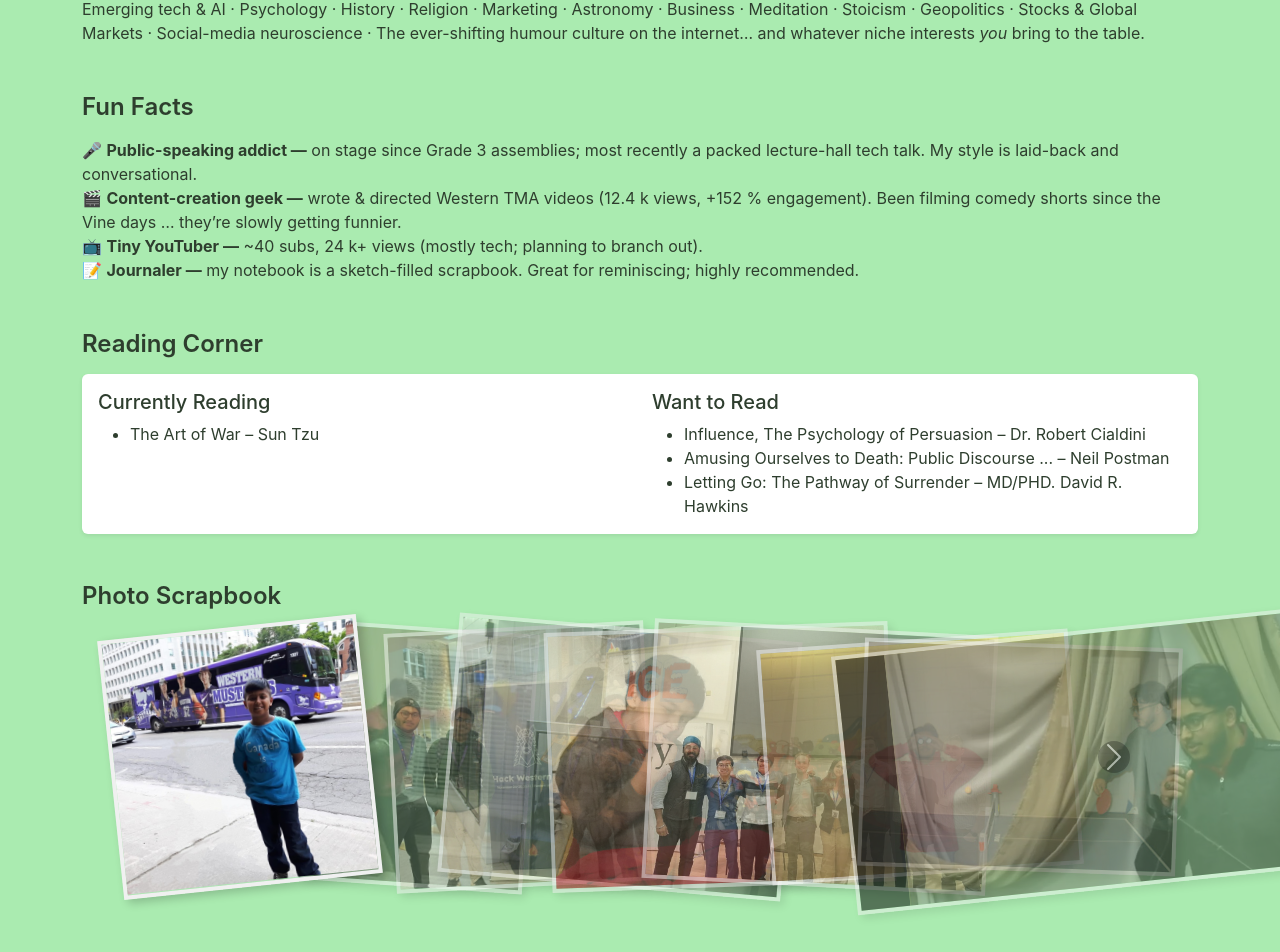
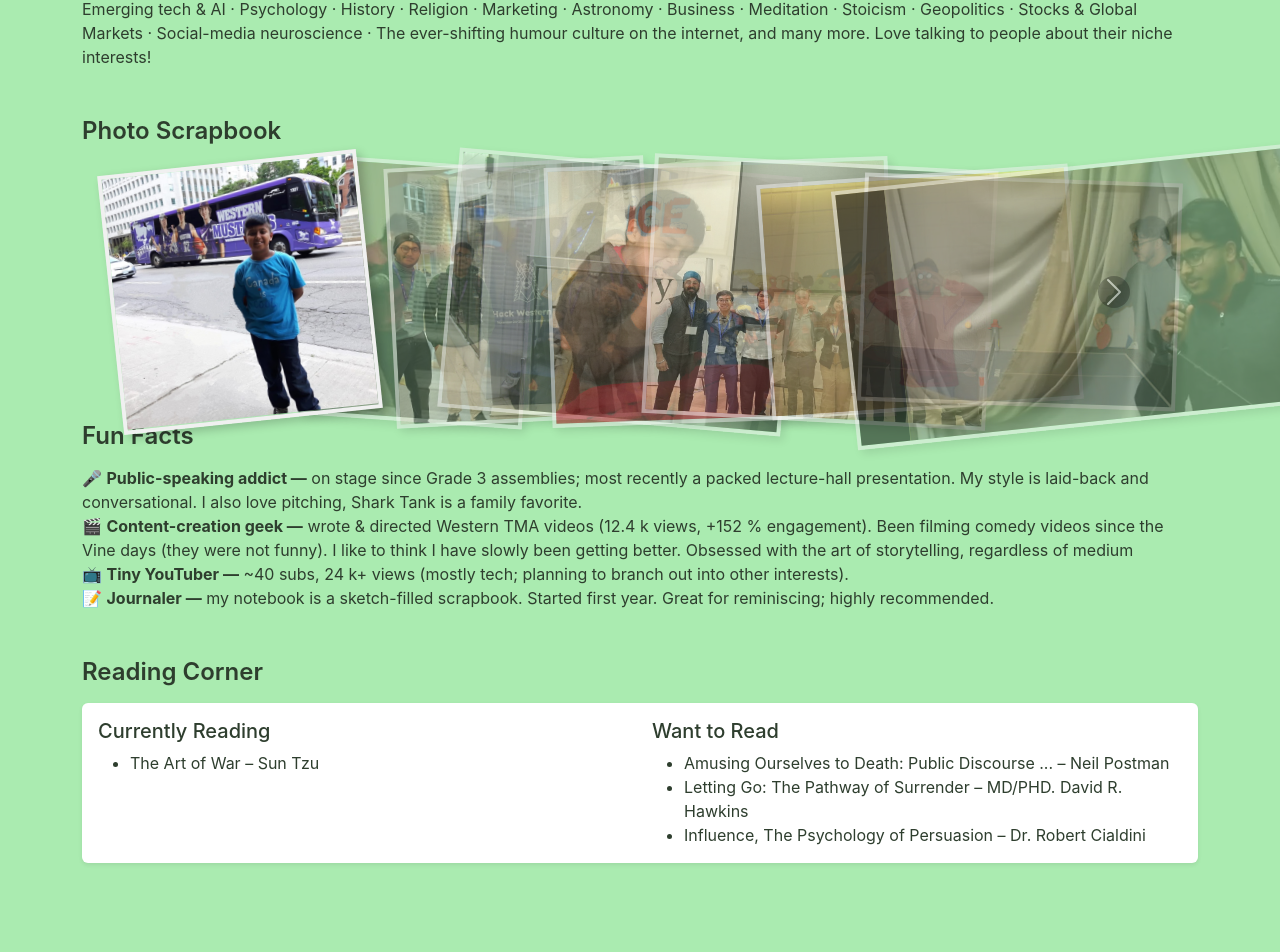
Before and after one commit to Faseeh-Naqvi/faseeh.ca, a React (Create React App) app in the folder my-portfolio/: page /about in a window 1280 px wide. Shown: the part 312-1264 px from the top of the page. Built offline with nearby package versions, Linux system fonts and the light colour scheme.

Commit message:
Update text content

```diff
--- a/my-portfolio/src/pages/About.js
+++ b/my-portfolio/src/pages/About.js
@@ -22,9 +22,10 @@ export default function About() {
     'The Art of War – Sun Tzu',
   ];
   const wantToRead = [
-    'Influence, The Psychology of Persuasion – Dr. Robert Cialdini',
     'Amusing Ourselves to Death: Public Discourse ... – Neil Postman',
     'Letting Go: The Pathway of Surrender – MD/PHD. David R. Hawkins',
+    'Influence, The Psychology of Persuasion – Dr. Robert Cialdini',
+
   ];
 
   return (
@@ -38,7 +39,7 @@ export default function About() {
         Lately I’ve been diving into <em>Stoicism</em>, Eastern philosophy, and how
         social media rewires our brains. When I’m not coding, you’ll find me watching
         videos on psychology, history, religion, marketing, astronomy, or global
-        business trends — I’m always up for a good conversation!
+        business trends. I’m always up for a good conversation!
       </p>
 
       {/* ---------- Interests ---------- */}
@@ -47,50 +48,9 @@ export default function About() {
         <p>
           Emerging tech &amp; AI · Psychology · History · Religion · Marketing · Astronomy · Business ·
           Meditation · Stoicism · Geopolitics · Stocks &amp; Global Markets ·
-          Social-media neuroscience · The ever-shifting humour culture on the internet… and whatever niche interests <i>you</i> bring to the table.
+          Social-media neuroscience · The ever-shifting humour culture on the internet, and many more. Love talking to people about their niche interests!
         </p>
       </div>
-
-      {/* ---------- Fun Facts ---------- */}
-      <div className="mb-5">
-        <h2 className="h4 fw-semibold mb-3">Fun Facts</h2>
-        <ul className="list-unstyled">
-          <li>🎤 <strong>Public-speaking addict —</strong> on stage since Grade 3 assemblies; most recently a packed lecture-hall tech talk. My style is laid-back and conversational.</li>
-          <li>🎬 <strong>Content-creation geek —</strong> wrote & directed Western TMA videos (12.4 k views, +152 % engagement). Been filming comedy shorts since the Vine days … they’re slowly getting funnier.</li>
-          <li>📺 <strong>Tiny YouTuber —</strong> ~40 subs, 24 k+ views (mostly tech; planning to branch out).</li>
-          <li>📝 <strong>Journaler —</strong> my notebook is a sketch-filled scrapbook. Great for reminiscing; highly recommended.</li>
-        </ul>
-      </div>
-
-      {/* ---------- Reading Corner ---------- */}
-      <div className="mb-5">
-        <h2 className="h4 fw-semibold mb-3">Reading Corner</h2>
-        <div className="card shadow-sm">
-          <div className="card-body">
-            <div className="row">
-              {/* Currently Reading */}
-              <div className="col-md-6 mb-3 mb-md-0">
-                <h5 className="card-title">Currently Reading</h5>
-                <ul className="mb-0">
-                  {currentlyReading.map((book, i) => (
-                    <li key={i}>{book}</li>
-                  ))}
-                </ul>
-              </div>
-              {/* Want to Read */}
-              <div className="col-md-6">
-                <h5 className="card-title">Want to Read</h5>
-                <ul className="mb-0">
-                  {wantToRead.map((book, i) => (
-                    <li key={i}>{book}</li>
-                  ))}
-                </ul>
-              </div>
-            </div>
-          </div>
-        </div>
-      </div>
-
       {/* ---------- Photo Scrapbook ---------- */}
       <h2 className="h4 fw-semibold mb-3">Photo Scrapbook</h2>
       <div
@@ -130,6 +90,48 @@ export default function About() {
           <span className="carousel-control-next-icon" aria-hidden="true" />
         </button>
       </div>
+
+      {/* ---------- Fun Facts ---------- */}
+      <div className="mb-5">
+        <h2 className="h4 fw-semibold mb-3">Fun Facts</h2>
+        <ul className="list-unstyled">
+          <li>🎤 <strong>Public-speaking addict —</strong> on stage since Grade 3 assemblies; most recently a packed lecture-hall presentation. My style is laid-back and conversational. I also love pitching, Shark Tank is a family favorite.</li>
+          <li>🎬 <strong>Content-creation geek —</strong> wrote & directed Western TMA videos (12.4 k views, +152 % engagement). Been filming comedy videos since the Vine days (they were not funny). I like to think I have slowly been getting better. Obsessed with the art of storytelling, regardless of medium</li>
+          <li>📺 <strong>Tiny YouTuber —</strong> ~40 subs, 24 k+ views (mostly tech; planning to branch out into other interests).</li>
+          <li>📝 <strong>Journaler —</strong> my notebook is a sketch-filled scrapbook. Started first year. Great for reminiscing; highly recommended.</li>
+        </ul>
+      </div>
+
+      {/* ---------- Reading Corner ---------- */}
+      <div className="mb-5">
+        <h2 className="h4 fw-semibold mb-3">Reading Corner</h2>
+        <div className="card shadow-sm">
+          <div className="card-body">
+            <div className="row">
+              {/* Currently Reading */}
+              <div className="col-md-6 mb-3 mb-md-0">
+                <h5 className="card-title">Currently Reading</h5>
+                <ul className="mb-0">
+                  {currentlyReading.map((book, i) => (
+                    <li key={i}>{book}</li>
+                  ))}
+                </ul>
+              </div>
+              {/* Want to Read */}
+              <div className="col-md-6">
+                <h5 className="card-title">Want to Read</h5>
+                <ul className="mb-0">
+                  {wantToRead.map((book, i) => (
+                    <li key={i}>{book}</li>
+                  ))}
+                </ul>
+              </div>
+            </div>
+          </div>
+        </div>
+      </div>
+
+
     </div>
   );
 }
--- a/my-portfolio/src/pages/Business.js
+++ b/my-portfolio/src/pages/Business.js
@@ -5,7 +5,7 @@ const businesses = [
 	{
 		name: 'AI Automation Agency',
 		status: 'Stealth - Market Research',
-		note: 'in the works, building AI automation solutions for businesses',
+		note: 'In the works, building custom AI automation solutions for businesses',
 		links: [],
 	},
 	{
@@ -17,27 +17,27 @@ const businesses = [
 	{
 		name: 'Silo (name TBD)',
 		status: 'Stealth - Market Research',
-		note: 'Shhh… we’re s-till in the lab',
+		note: 'Shhh… we’re still in the lab',
 		links: [],
 	},
 	{
 		name: 'FasTech.dev',
 
 		status: 'Active',
-		note: 'Still building the future (very fast) | Learnt that it is neccessary to put yourself out there, especially when you have a good product.',
+		note: 'Thought of the company name in grade 9 for a school project (faseeh + Fast + Tech = FasTech) | Learnt that it is neccessary to put yourself out there, especially when you have a good product',
 		links: [{ url: 'https://fastech.dev', icon: <FaGlobe /> },{url: 'https://www.linkedin.com/company/fastech-developers/', icon: <FaLinkedin /> }],
 	},
 	{
 		name: 'Mustang Tutors',
 
 		status: 'Attempted',
-		note: 'Learnt that cold outreach is a must starting off, also that you need to move fast before the spark dies out.',
+		note: 'Learnt that cold outreach is a must starting off, also that you need to move fast before the spark dies out',
 		links: [{ url: 'https://www.instagram.com/mustangtutors/', icon: <FaInstagram /> }],
 	},
 	{
 		name: 'Brainrot App',
 		status: 'Paused',
-		note: 'Learnt that you need to focus on the core product and get it out rather than trying to add every feature under the sun before release.',
+		note: 'Learnt that you need to focus on the core product and get it out rather than trying to add every feature under the sun before release',
 		links: [],
 	},
 	{
@@ -63,14 +63,14 @@ const businesses = [
 		alias: 'Shums',
 
 		status: 'Attempted',
-		note: 'Learned clothing wont sell itself',
+		note: 'Learnt that clothing wont sell itself',
 		links: [{ url: 'https://shums.creator-spring.com', icon: <FaGlobe /> }],
 	},
 	{
 		name: 'SFHN Food Drive (non-profit)',
 		alias: 'SFHN',
 		status: 'Attempted',
-		note: 'Tried starting this when I was 14. Learnt that you have to have a clear plan and team to execute a non-profit effectively.',
+		note: 'Tried starting this when I was 14. Learnt that you have to have a clear plan and a team that believes in the mission to execute a non-profit effectively',
 		links: [],
 	},
 ];
```
